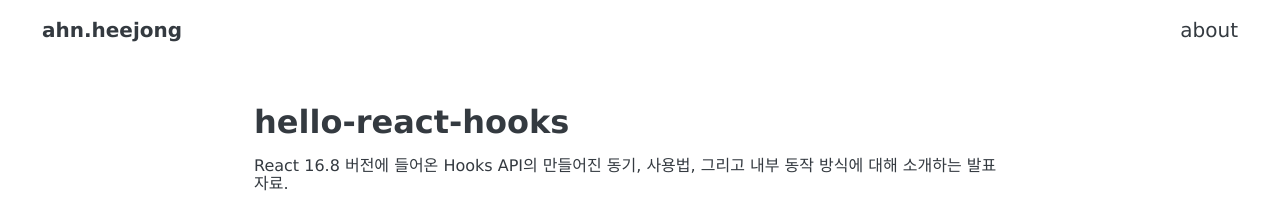
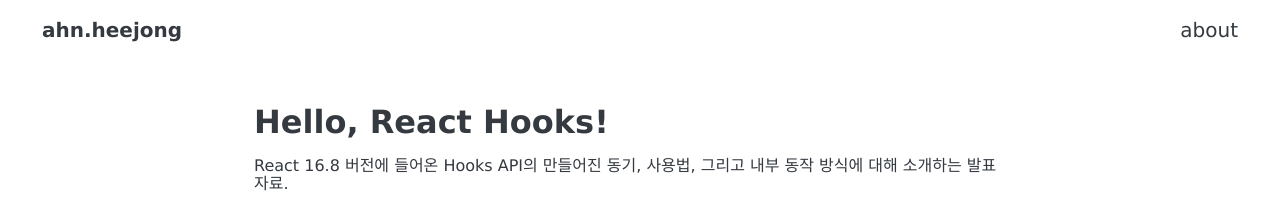
Before and after one commit to heejongahn/blog, a Gatsby site: page /articles/hello-react-hooks in a window 1280 px wide. Shown: the top 197 px of the page. Built offline with nearby package versions, Linux system fonts and the light colour scheme; Gatsby itself is replaced by a stand-in of ours; some packages are replaced by stand-ins of ours.

Commit message:
Update Article “hello-react-hooks”

```diff
--- a/src/pages/articles/hello-react-hooks.md
+++ b/src/pages/articles/hello-react-hooks.md
@@ -1,6 +1,6 @@
 ---
 templateKey: blog-post
-title: hello-react-hooks
+title: 'Hello, React Hooks!'
 date: 2019-02-09T09:21:03.797Z
 description: 'React 16.8 버전에 들어온 Hooks API의 만들어진 동기, 사용법, 그리고 내부 동작 방식에 대해 소개하는 발표 자료.'
 tags:
```
